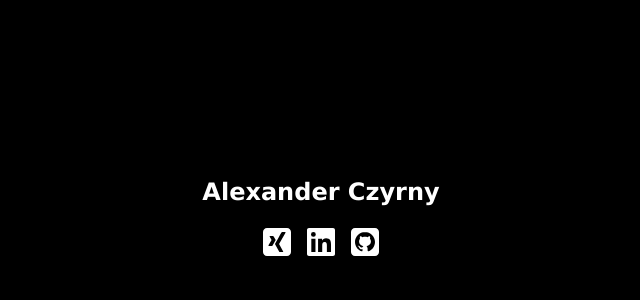
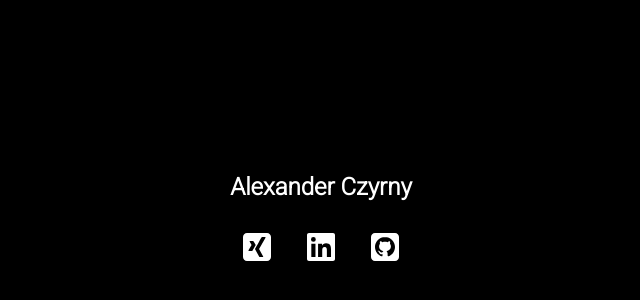
Before and after one commit to a-czyrny/a-czyrny.github.io, a plain HTML site: page index.html in a window 1280 px wide. Shown: the part 182-482 px from the top of the page, without its empty margins (319-959 px from the left). Drawn offline with Linux system fonts and the light colour scheme.

Commit message:
added new font, added padding

```diff
--- a/index.html
+++ b/index.html
@@ -2,13 +2,14 @@
 <html lang="de">
 
 <head>
-    <meta charset="utf-8" />
-    <meta http-equiv="x-ua-compatible" content="ie=edge" />
-    <meta name="viewport" content="width=device-width, initial-scale=1" />
+    <meta charset="utf-8">
+    <meta http-equiv="x-ua-compatible" content="ie=edge">
+    <meta name="viewport" content="width=device-width, initial-scale=1">
 
     <title>Alexander Czyrny</title>
 
-    <link rel="stylesheet" href="/statics/css/main.css" />
+    <link rel="stylesheet" href="/statics/css/main.css">
+    <link href="https://fonts.googleapis.com/css2?family=Roboto:wght@300&display=swap" rel="stylesheet">
     <link rel="apple-touch-icon" sizes="180x180" href="/statics/img/favicons/apple-touch-icon.png">
     <link rel="icon" type="image/png" sizes="32x32" href="/statics/img/favicons/favicon-32x32.png">
     <link rel="icon" type="image/png" sizes="16x16" href="/statics/img/favicons/favicon-16x16.png">
--- a/statics/css/main.css
+++ b/statics/css/main.css
@@ -5,16 +5,17 @@ body {
 
 h2 {
     color: white;
-    font-family: Verdana, Geneva, Tahoma, sans-serif;
+    font-family: 'Roboto', sans-serif;;
 }
 
 a .fa-2x {
+    padding: 10px;
     color: white
 }
 
 .content {
     width: 300px;
-    height: 120px;
+    height: 130px;
 
     text-align: center;
 
```
